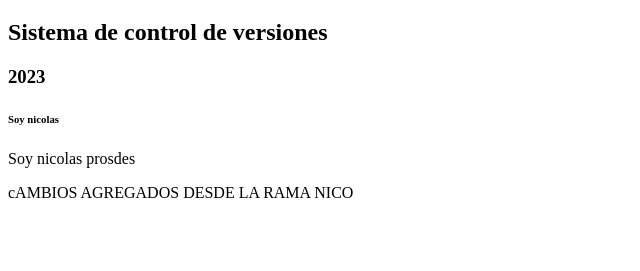
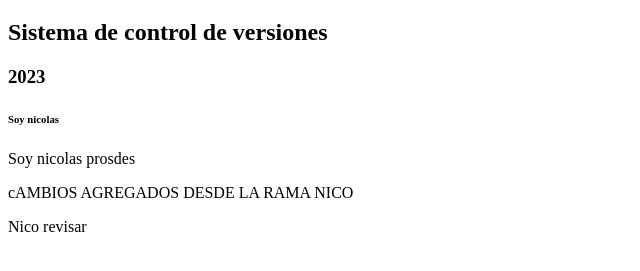
Before and after one commit to NicolasVera23/repositorio-final, a plain HTML site: page DEMO-GIT/index.html in a window 1280 px wide. Shown: the part 61-332 px from the top of the page, without its empty margins (0-640 px from the left). Drawn offline with Linux system fonts and the light colour scheme.

Commit message:
cambios nico revisar

```diff
--- a/DEMO-GIT/index.html
+++ b/DEMO-GIT/index.html
@@ -12,5 +12,8 @@
     <h6>Soy nicolas</h6>
     <p>Soy nicolas prosdes</p>
     <p>cAMBIOS AGREGADOS DESDE LA RAMA NICO</p>
+    <p>Nico revisar
+
+    </p>
 </body>
 </html>
```
